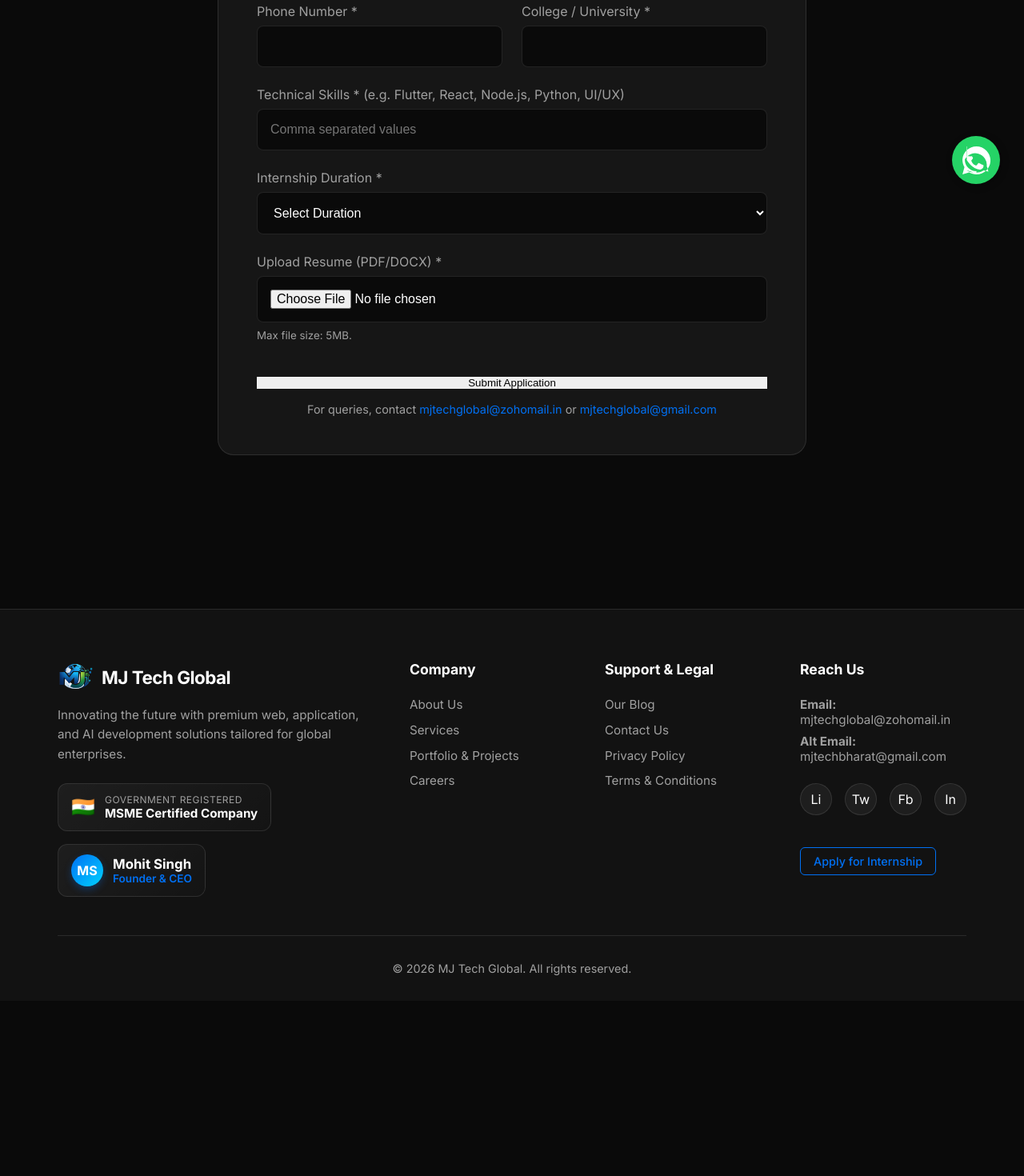
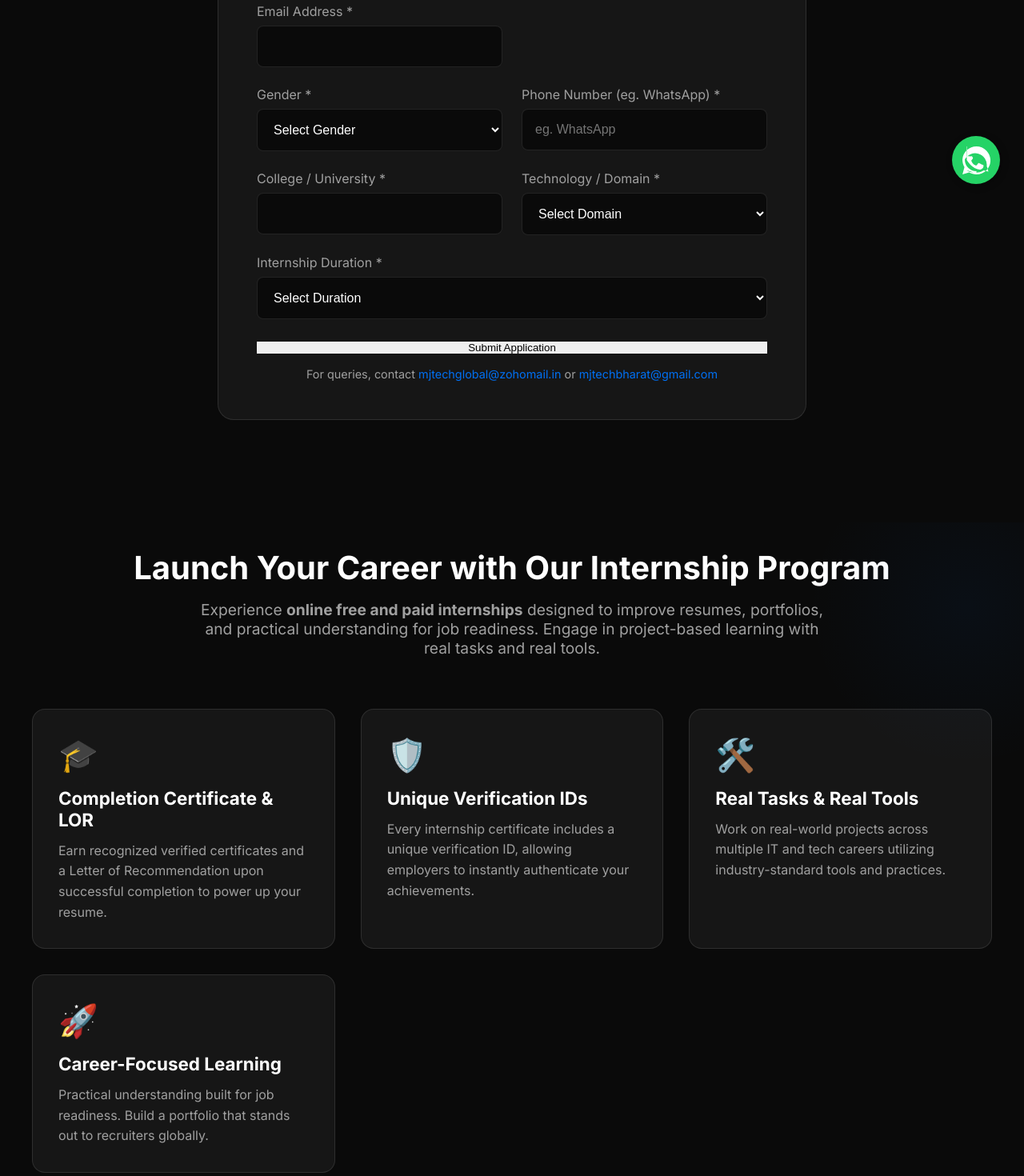
Before and after one commit to mohitsin300-ops/M, a Next.js app: page /internship in a window 1280 px wide. Shown: the part 540-2010 px from the top of the page at 80% size. Before the commit the page ends 1791 px from the top, so only its background shows below. Built offline with nearby package versions, Linux system fonts and the light colour scheme; no server answers.

Commit message:
Add files via upload

```diff
--- a/src/app/internship/page.js
+++ b/src/app/internship/page.js
@@ -8,6 +8,21 @@
     const [duration, setDuration] = useState('');
     const fileInputRef = useRef(null);
 
+    const fadeInUp = {
+        hidden: { opacity: 0, y: 40 },
+        visible: { opacity: 1, y: 0, transition: { duration: 0.8, ease: "easeOut" } }
+    };
+
+    const staggerContainer = {
+        hidden: { opacity: 0 },
+        visible: {
+            opacity: 1,
+            transition: {
+                staggerChildren: 0.2
+            }
+        }
+    };
+
     const handleSubmit = async (e) => {
         e.preventDefault();
         setStatus('Submitting...');
@@ -15,9 +30,11 @@
         const formData = new FormData(e.target);
         const data = {
             name: formData.get('name'),
+            father_name: formData.get('father_name'),
             email: formData.get('email'),
             phone: formData.get('phone'),
             college: formData.get('college'),
+            gender: formData.get('gender'),
             skills: formData.get('skills'),
             duration: formData.get('duration'),
         };
@@ -80,6 +97,13 @@
                             </div>
 
                             <div style={{ marginBottom: '1.5rem' }}>
+                                <label style={{ display: 'block', marginBottom: '0.5rem', color: 'var(--text-muted)' }}>Father's Name *</label>
+                                <input type="text" name="father_name" required style={{ width: '100%', padding: '1rem', background: 'var(--primary)', border: '1px solid var(--glass-border)', borderRadius: '8px', color: 'white', fontSize: '1rem' }} />
+                            </div>
+                        </div>
+
+                        <div style={{ display: 'grid', gridTemplateColumns: '1fr 1fr', gap: '1.5rem' }}>
+                            <div style={{ marginBottom: '1.5rem' }}>
                                 <label style={{ display: 'block', marginBottom: '0.5rem', color: 'var(--text-muted)' }}>Email Address *</label>
                                 <input type="email" name="email" required style={{ width: '100%', padding: '1rem', background: 'var(--primary)', border: '1px solid var(--glass-border)', borderRadius: '8px', color: 'white', fontSize: '1rem' }} />
                             </div>
@@ -87,19 +111,52 @@
 
                         <div style={{ display: 'grid', gridTemplateColumns: '1fr 1fr', gap: '1.5rem' }}>
                             <div style={{ marginBottom: '1.5rem' }}>
-                                <label style={{ display: 'block', marginBottom: '0.5rem', color: 'var(--text-muted)' }}>Phone Number *</label>
-                                <input type="tel" name="phone" required style={{ width: '100%', padding: '1rem', background: 'var(--primary)', border: '1px solid var(--glass-border)', borderRadius: '8px', color: 'white', fontSize: '1rem' }} />
+                                <label style={{ display: 'block', marginBottom: '0.5rem', color: 'var(--text-muted)' }}>Gender *</label>
+                                <select name="gender" required defaultValue="" style={{ width: '100%', padding: '1rem', background: 'var(--primary)', border: '1px solid var(--glass-border)', borderRadius: '8px', color: 'white', fontSize: '1rem', appearance: 'auto' }}>
+                                    <option value="" disabled>Select Gender</option>
+                                    <option value="Male">Male</option>
+                                    <option value="Female">Female</option>
+                                    <option value="Other">Other</option>
+                                </select>
                             </div>
 
+                            <div style={{ marginBottom: '1.5rem' }}>
+                                <label style={{ display: 'block', marginBottom: '0.5rem', color: 'var(--text-muted)' }}>Phone Number (eg. WhatsApp) *</label>
+                                <input type="tel" name="phone" required placeholder="eg. WhatsApp" style={{ width: '100%', padding: '1rem', background: 'var(--primary)', border: '1px solid var(--glass-border)', borderRadius: '8px', color: 'white', fontSize: '1rem' }} />
+                            </div>
+                        </div>
+
+                        <div style={{ display: 'grid', gridTemplateColumns: '1fr 1fr', gap: '1.5rem' }}>
                             <div style={{ marginBottom: '1.5rem' }}>
                                 <label style={{ display: 'block', marginBottom: '0.5rem', color: 'var(--text-muted)' }}>College / University *</label>
                                 <input type="text" name="college" required style={{ width: '100%', padding: '1rem', background: 'var(--primary)', border: '1px solid var(--glass-border)', borderRadius: '8px', color: 'white', fontSize: '1rem' }} />
                             </div>
-                        </div>
 
-                        <div style={{ marginBottom: '1.5rem' }}>
-                            <label style={{ display: 'block', marginBottom: '0.5rem', color: 'var(--text-muted)' }}>Technical Skills * (e.g. Flutter, React, Node.js, Python, UI/UX)</label>
-                            <input type="text" name="skills" required placeholder="Comma separated values" style={{ width: '100%', padding: '1rem', background: 'var(--primary)', border: '1px solid var(--glass-border)', borderRadius: '8px', color: 'white', fontSize: '1rem' }} />
+                            <div style={{ marginBottom: '1.5rem' }}>
+                                <label style={{ display: 'block', marginBottom: '0.5rem', color: 'var(--text-muted)' }}>Technology / Domain *</label>
+                                <select name="skills" required defaultValue="" style={{ width: '100%', padding: '1rem', background: 'var(--primary)', border: '1px solid var(--glass-border)', borderRadius: '8px', color: 'white', fontSize: '1rem', appearance: 'auto' }}>
+                                    <option value="" disabled>Select Domain</option>
+                                    <option value="Frontend Developer">Frontend Developer</option>
+                                    <option value="Backend Developer">Backend Developer</option>
+                                    <option value="React.js Developer">React.js Developer</option>
+                                    <option value="MERN Stack Developer">MERN Stack Developer</option>
+                                    <option value="Android Developer">Android Developer</option>
+                                    <option value="Flutter Developer">Flutter Developer</option>
+                                    <option value="App Developer">App Developer</option>
+                                    <option value="Python Developer">Python Developer</option>
+                                    <option value="Java Developer">Java Developer</option>
+                                    <option value="C++/C Programming">C++/C Programming</option>
+                                    <option value="Data Science">Data Science</option>
+                                    <option value="Machine Learning">Machine Learning</option>
+                                    <option value="Artificial Intelligence">Artificial Intelligence</option>
+                                    <option value="Business Analytics">Business Analytics</option>
+                                    <option value="Full Stack Web Development">Full Stack Web Development</option>
+                                    <option value="UI/UX Design">UI/UX Design</option>
+                                    <option value="Digital Marketing">Digital Marketing</option>
+                                    <option value="Cloud Computing">Cloud Computing</option>
+                                    <option value="Unity Game Developer">Unity Game Developer</option>
+                                </select>
+                            </div>
                         </div>
 
                         <div style={{ marginBottom: '1.5rem' }}>
@@ -120,23 +177,7 @@
                             </select>
                         </div>
 
-                        <div style={{ marginBottom: '2.5rem' }}>
-                            <label style={{ display: 'block', marginBottom: '0.5rem', color: 'var(--text-muted)' }}>
-                                Upload Resume (PDF/DOCX) {duration === '1 Month' || duration === '45 Days' ? '(Optional)' : '*'}
-                            </label>
-                            <input
-                                type="file"
-                                name="resume"
-                                accept=".pdf,.doc,.docx"
-                                required={!(duration === '1 Month' || duration === '45 Days')}
-                                ref={fileInputRef}
-                                style={{ width: '100%', padding: '1rem', background: 'var(--primary)', border: '1px solid var(--glass-border)', borderRadius: '8px', color: 'white', fontSize: '1rem' }}
-                            />
-                            <small style={{ color: 'var(--text-muted)', display: 'block', margin: '0.5rem 0' }}>Max file size: 5MB.</small>
-                            {(duration === '1 Month' || duration === '45 Days') && (
-                                <p style={{ color: 'var(--accent)', fontSize: '0.85rem', fontWeight: 'bold' }}>Note: Resume is optional for less than 3 months duration.</p>
-                            )}
-                        </div>
+
 
                         <button type="submit" className="btn-primary-large" style={{ width: '100%', cursor: 'pointer', border: 'none' }}>
                             Submit Application
@@ -147,10 +188,64 @@
                             </p>
                         )}
                         <p style={{ marginTop: '1rem', textAlign: 'center', color: 'var(--text-muted)', fontSize: '0.9rem' }}>
-                            For queries, contact <a href="mailto:mjtechglobal@zohomail.in" style={{ color: 'var(--accent)' }}>mjtechglobal@zohomail.in</a> or <a href="mailto:mjtechglobal@gmail.com" style={{ color: 'var(--accent)' }}>mjtechglobal@gmail.com</a>
+                            For queries, contact <a href="mailto:mjtechglobal@zohomail.in" style={{ color: 'var(--accent)' }}>mjtechglobal@zohomail.in</a> or <a href="mailto:mjtechbharat@gmail.com" style={{ color: 'var(--accent)' }}>mjtechbharat@gmail.com</a>
                         </p>
                     </form>
                 </motion.div>
+            </section>
+
+            {/* Internship Program Highlights */}
+            <section className="internship-highlight-section" style={{ padding: '2rem 2rem 8rem', background: 'var(--primary)', position: 'relative', overflow: 'hidden' }}>
+                <div style={{ position: 'absolute', top: '-10%', right: '-10%', width: '400px', height: '400px', background: 'radial-gradient(circle, var(--accent) 0%, transparent 70%)', opacity: '0.05', borderRadius: '50%' }}></div>
+
+                <div style={{ maxWidth: '1200px', margin: '0 auto' }}>
+                    <motion.div
+                        className="section-header"
+                        initial="hidden"
+                        whileInView="visible"
+                        viewport={{ once: true, margin: "-100px" }}
+                        variants={fadeInUp}
+                        style={{ textAlign: 'center', marginBottom: '4rem' }}
+                    >
+                        <h2 style={{ fontSize: '2.5rem', marginBottom: '1rem' }}>Launch Your Career with Our <span className="text-gradient">Internship Program</span></h2>
+                        <p style={{ color: 'var(--text-muted)', fontSize: '1.2rem', maxWidth: '800px', margin: '0 auto' }}>
+                            Experience <strong>online free and paid internships</strong> designed to improve resumes, portfolios, and practical understanding for job readiness.
+                            Engage in project-based learning with real tasks and real tools.
+                        </p>
+                    </motion.div>
+
+                    <motion.div
+                        initial="hidden"
+                        whileInView="visible"
+                        viewport={{ once: true, margin: "-50px" }}
+                        variants={staggerContainer}
+                        style={{ display: 'grid', gridTemplateColumns: 'repeat(auto-fit, minmax(280px, 1fr))', gap: '2rem' }}
+                    >
+                        <motion.div className="glass-card" variants={fadeInUp} style={{ padding: '2rem', borderRadius: '16px', background: 'var(--glass-bg)', border: '1px solid var(--glass-border)' }}>
+                            <div style={{ fontSize: '2.5rem', marginBottom: '1rem' }}>🎓</div>
+                            <h3 style={{ fontSize: '1.4rem', marginBottom: '0.8rem' }}>Completion Certificate & LOR</h3>
+                            <p style={{ color: 'var(--text-muted)', lineHeight: '1.6' }}>Earn recognized verified certificates and a Letter of Recommendation upon successful completion to power up your resume.</p>
+                        </motion.div>
+
+                        <motion.div className="glass-card" variants={fadeInUp} style={{ padding: '2rem', borderRadius: '16px', background: 'var(--glass-bg)', border: '1px solid var(--glass-border)' }}>
+                            <div style={{ fontSize: '2.5rem', marginBottom: '1rem' }}>🛡️</div>
+                            <h3 style={{ fontSize: '1.4rem', marginBottom: '0.8rem' }}>Unique Verification IDs</h3>
+                            <p style={{ color: 'var(--text-muted)', lineHeight: '1.6' }}>Every internship certificate includes a unique verification ID, allowing employers to instantly authenticate your achievements.</p>
+                        </motion.div>
+
+                        <motion.div className="glass-card" variants={fadeInUp} style={{ padding: '2rem', borderRadius: '16px', background: 'var(--glass-bg)', border: '1px solid var(--glass-border)' }}>
+                            <div style={{ fontSize: '2.5rem', marginBottom: '1rem' }}>🛠️</div>
+                            <h3 style={{ fontSize: '1.4rem', marginBottom: '0.8rem' }}>Real Tasks & Real Tools</h3>
+                            <p style={{ color: 'var(--text-muted)', lineHeight: '1.6' }}>Work on real-world projects across multiple IT and tech careers utilizing industry-standard tools and practices.</p>
+                        </motion.div>
+
+                        <motion.div className="glass-card" variants={fadeInUp} style={{ padding: '2rem', borderRadius: '16px', background: 'var(--glass-bg)', border: '1px solid var(--glass-border)' }}>
+                            <div style={{ fontSize: '2.5rem', marginBottom: '1rem' }}>🚀</div>
+                            <h3 style={{ fontSize: '1.4rem', marginBottom: '0.8rem' }}>Career-Focused Learning</h3>
+                            <p style={{ color: 'var(--text-muted)', lineHeight: '1.6' }}>Practical understanding built for job readiness. Build a portfolio that stands out to recruiters globally.</p>
+                        </motion.div>
+                    </motion.div>
+                </div>
             </section>
 
             {/* Inject Media query for mobile */}
```
Also changed, not shown: src/app/internship/layout.js (added, +24 -0 lines).
